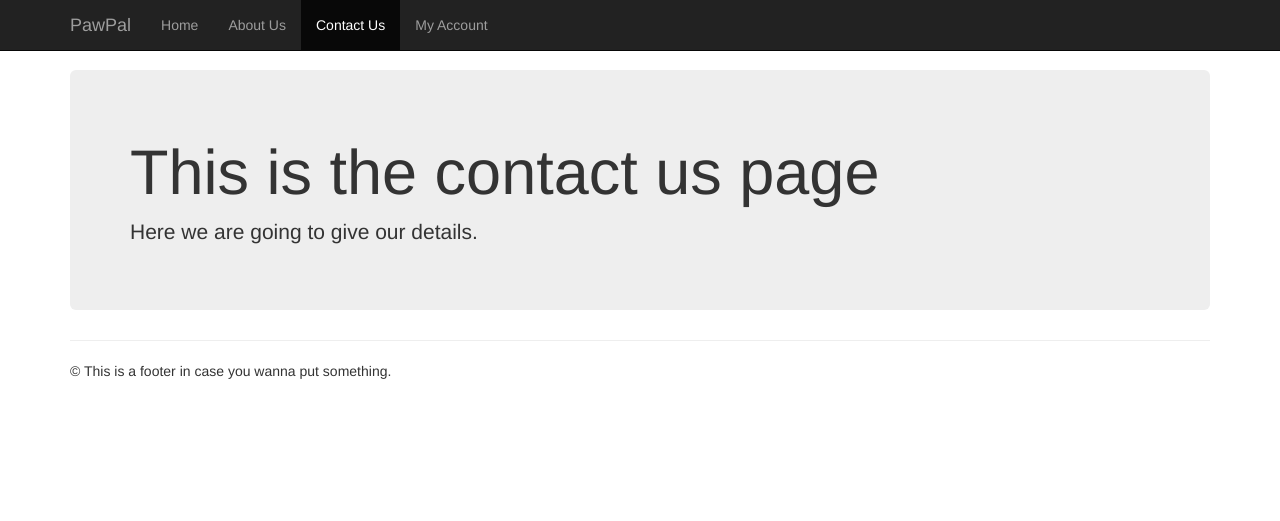
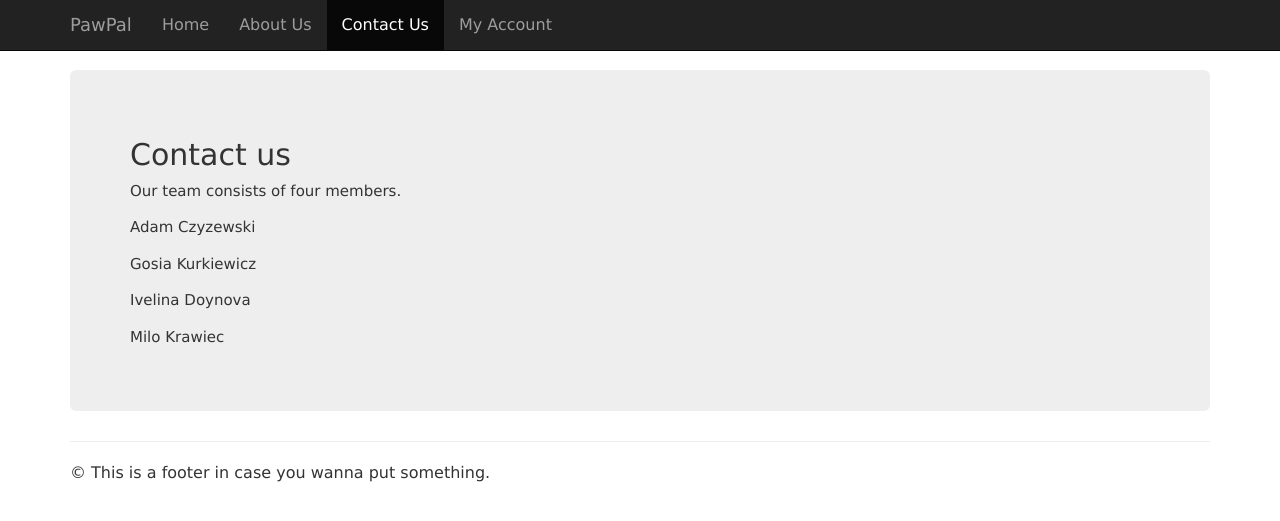
Before and after one commit to haradra/WAD2Proj, a Django app: page /pawpal/contact/ in a window 1280 px wide. Shown: the top 521 px of the page. Run offline with Django 3.2, Linux system fonts and the light colour scheme; some libraries are stand-ins or nearby versions.

Commit message:
Password appearance fixed; Contact us page changed

```diff
--- a/pawpal_project/templates/pawpal/contact.html
+++ b/pawpal_project/templates/pawpal/contact.html
@@ -1,10 +1,11 @@
+{% load staticfiles %}
 <!DOCTYPE html>
 <html lang="en">
 <head>
 <meta charset="utf-8">
 <meta http-equiv="X-UA-Compatible" content="IE=edge">
 <meta name="viewport" content="width=device-width, initial-scale=1">
-<title>PawPal</title>
+<title>Contact us</title>
 <link rel="stylesheet" href="https://maxcdn.bootstrapcdn.com/bootstrap/3.3.7/css/bootstrap.min.css">
 <script src="https://ajax.googleapis.com/ajax/libs/jquery/1.12.4/jquery.min.js"></script>
 <script src="https://maxcdn.bootstrapcdn.com/bootstrap/3.3.7/js/bootstrap.min.js"></script>
@@ -13,6 +14,7 @@
     	padding-top: 70px;
     }
 </style>
+	<link rel="stylesheet" href="{% static 'css/stylesheet.css' %}" />
 </head>
 <body>
 <nav id="myNavbar" class="navbar navbar-default navbar-inverse navbar-fixed-top" role="navigation">
@@ -30,18 +32,22 @@
 		<!-- Collect the nav links, forms, and other content for toggling -->
 		<div class="collapse navbar-collapse" id="navbarCollapse">
 			<ul class="nav navbar-nav">
-				<li><a href='/pawpal/home/' target="_blank">Home</a></li>
-				<li><a href='/pawpal/about/' target="_blank">About Us</a></li>
-				<li class="active"><a href='/pawpal/contact/' target="_blank">Contact Us</a></li>
-             	<li><a href='/pawpal/myaccount/' target="_blank">My Account</a></li>
+				<li><a href="/pawpal/home/">Home</a></li>
+				<li><a href="/pawpal/about/">About Us</a></li>
+				<li class="active"><a href="/pawpal/contact/">Contact Us</a></li>
+             	<li><a href="/pawpal/myaccount/">My Account</a></li>
 			</ul>
 		</div>
 	</div>
 </nav>
 <div class="container">
 	<div class="jumbotron">
-		<h1>This is the contact us page</h1>
-		<p>Here we are going to give our details.</p>
+		<h2>Contact us</h2>
+		<p>Our team consists of four members.</p>
+		<p>Adam Czyzewski</p>
+		<p>Gosia Kurkiewicz</p>
+		<p>Ivelina Doynova</p>
+		<p>Milo Krawiec</p>
 	</div>
 	<hr>
 	<div class="row">
--- a/pawpal_project/templates/pawpal/home.html
+++ b/pawpal_project/templates/pawpal/home.html
@@ -74,7 +74,7 @@
               </tr>
               <tr>
                 <td align="right">Password:</td>
-                <td align="left"><input type="text" name="password" size="30"/></td>
+                <td align="left"><input type="password" name="password" size="30"/></td>
               </tr>
             </table>
 					<input type="submit" value="Login" />
--- a/pawpal_project/templates/pawpal/login.html
+++ b/pawpal_project/templates/pawpal/login.html
@@ -56,7 +56,7 @@
         </tr>
         <tr>
           <td align="right">Password:</td>
-          <td align="left"><input type="text" name="password" size="30"/></td>
+          <td align="left"><input type="password" name="password" size="30"/></td>
         </tr>
       </table>
 		<input type="submit" value="Login" />
```
